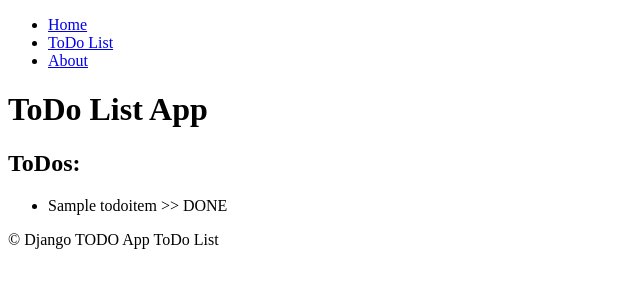
After one commit to Voytima/django-todo-project, a Django app: page /todos/ in a window 1280 px wide. The commit adds this page. Shown: the top 300 px of the page, without its empty margins (0-640 px from the left). Run offline with Django 5.2, Linux system fonts and the light colour scheme; tables that the repository leaves empty hold one stand-in row (values such as "Sample post").

Commit message:
Modify todo list

```diff
--- a/todo_manager/templates/base.html
+++ b/todo_manager/templates/base.html
@@ -16,6 +16,9 @@
     {% endblock body %}
 <footer>
   &copy; Django TODO App
+  {% block footer %}
+
+  {% endblock %}
 </footer>
 </body>
 </html>
--- a/todo_manager/templates/components/navbar.html
+++ b/todo_manager/templates/components/navbar.html
@@ -1,6 +1,7 @@
 <nav>
   <ul>
-    <li><a href="#">Home</a></li>
+    <li><a href="{% url 'index' %}">Home</a></li>
+    <li><a href="{% url 'todo_list:index' %}">ToDo List</a></li>
     <li><a href="#">About</a></li>
   </ul>
 </nav>
--- a/todo_manager/todo_list/admin.py
+++ b/todo_manager/todo_list/admin.py
@@ -4,6 +4,6 @@ from todo_list.models import ToDoItem
 
 @admin.register(ToDoItem)
 class ToDoItemAdmin(admin.ModelAdmin):
-    list_display = ('id', 'title', 'done', 'created_at', 'updated_at')
+    list_display = ('id', 'title', 'done', 'created_at',)
     list_display_links = ('id', 'title')
     list_filter = ('done', 'created_at', 'updated_at')
--- a/todo_manager/todo_list/models.py
+++ b/todo_manager/todo_list/models.py
@@ -8,6 +8,7 @@ class ToDoItem(models.Model):
     updated_at = models.DateTimeField(auto_now=True)
 
     class Meta:
+        ordering = ('done',)
         verbose_name = 'ToDo Item'
         verbose_name_plural = 'ToDo Items'
 
--- /dev/null
+++ b/todo_manager/todo_list/templates/todo_list/base.html
@@ -0,0 +1,5 @@
+{% extends 'base.html' %}
+
+{% block footer %}
+  ToDo List
+{% endblock %}
--- /dev/null
+++ b/todo_manager/todo_list/templates/todo_list/index.html
@@ -0,0 +1,22 @@
+{%  extends 'todo_list/base.html' %}
+
+{% block title %}
+  ToDo List App
+{% endblock %}
+
+{% block body %}
+  <h1>ToDo List App</h1>
+  <h2>ToDos:</h2>
+  <ul>
+    {% for item in todo_items %}
+      <li>
+        {{ item.title }}
+        {% if item.done %}
+        >> DONE
+        {% else %}
+          >> IN PROGRESS
+        {% endif %}
+      </li>
+    {% endfor %}
+  </ul>
+{% endblock %}
--- /dev/null
+++ b/todo_manager/todo_list/urls.py
@@ -0,0 +1,10 @@
+from django.urls import path
+from django.views.generic import TemplateView
+from . import views
+
+app_name = 'todo_list'
+
+urlpatterns = [
+    # path('', views.ToDoListIndexView.as_view(), name='index'),
+    path('', views.ToDoListView.as_view(), name='index'),
+]
--- a/todo_manager/todo_list/views.py
+++ b/todo_manager/todo_list/views.py
@@ -1,3 +1,30 @@
+from django.http import HttpRequest, HttpResponse
 from django.shortcuts import render
+from django.views.generic import TemplateView, ListView
 
-# Create your views here.
+from .models import ToDoItem
+
+
+class ToDoListIndexView(TemplateView):
+    template_name = 'todo_list/index.html'
+
+    def get_context_data(self, **kwargs):
+        context = super().get_context_data(**kwargs)
+        context['todo_items'] = ToDoItem.objects.all()
+        return context
+
+
+class ToDoListView(ListView):
+    template_name = 'todo_list/index.html'
+    model = ToDoItem
+    context_object_name = 'todo_items'
+
+
+
+# def index_view(request: HttpRequest) -> HttpResponse:
+#     todo_items = ToDoItem.objects.all()
+#     return render(
+#         request,
+#         template_name='todo_list/index.html',
+#         context={'todo_items': todo_items},
+#     )
--- a/todo_manager/todo_manager/urls.py
+++ b/todo_manager/todo_manager/urls.py
@@ -1,8 +1,9 @@
 from django.contrib import admin
-from django.urls import path
+from django.urls import path, include
 from django.views.generic import TemplateView
 
 urlpatterns = [
     path('admin/', admin.site.urls),
     path('', TemplateView.as_view(template_name='index.html'), name='index'),
+    path('todos/', include('todo_list.urls')),
 ]
```
